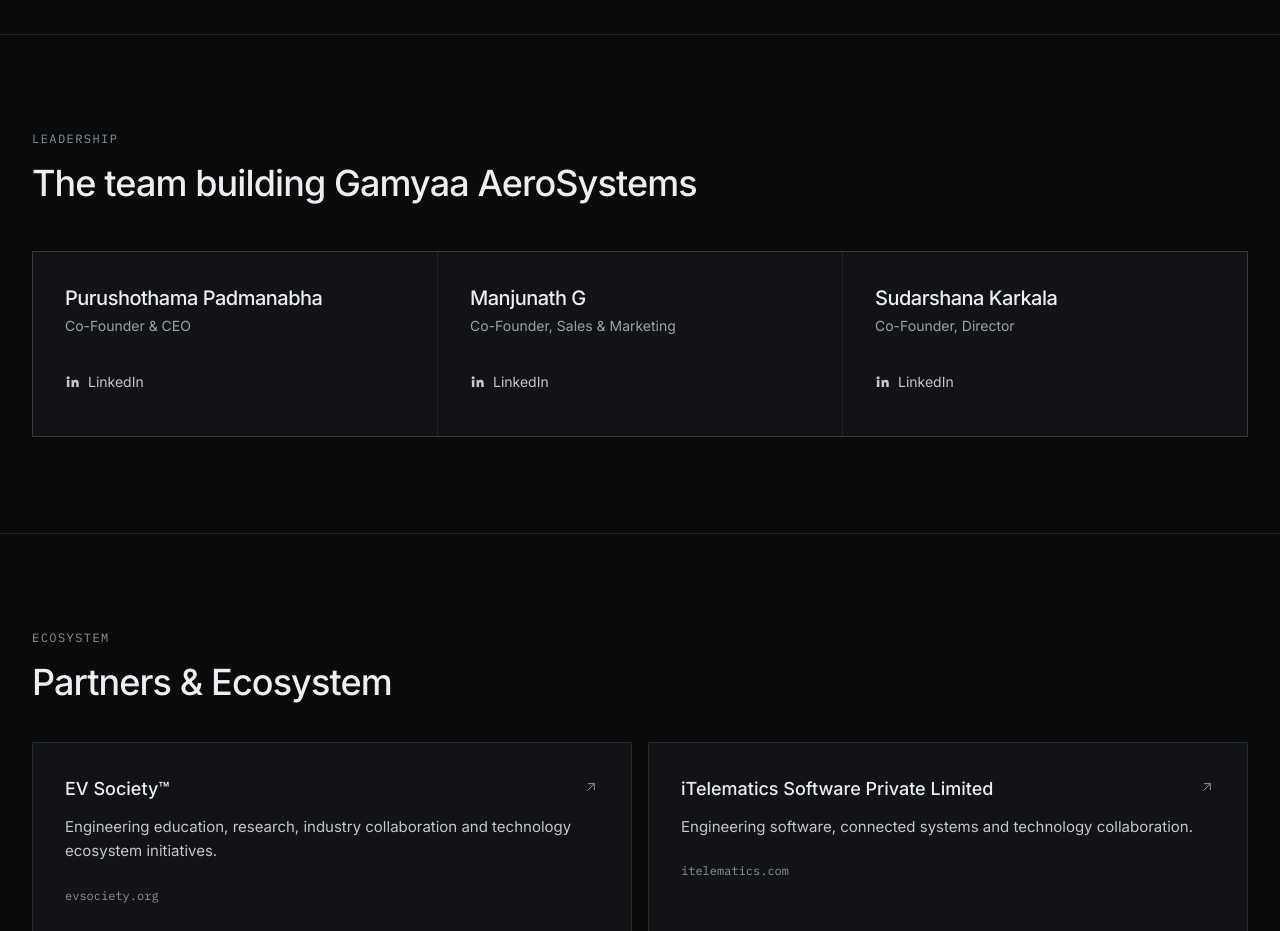
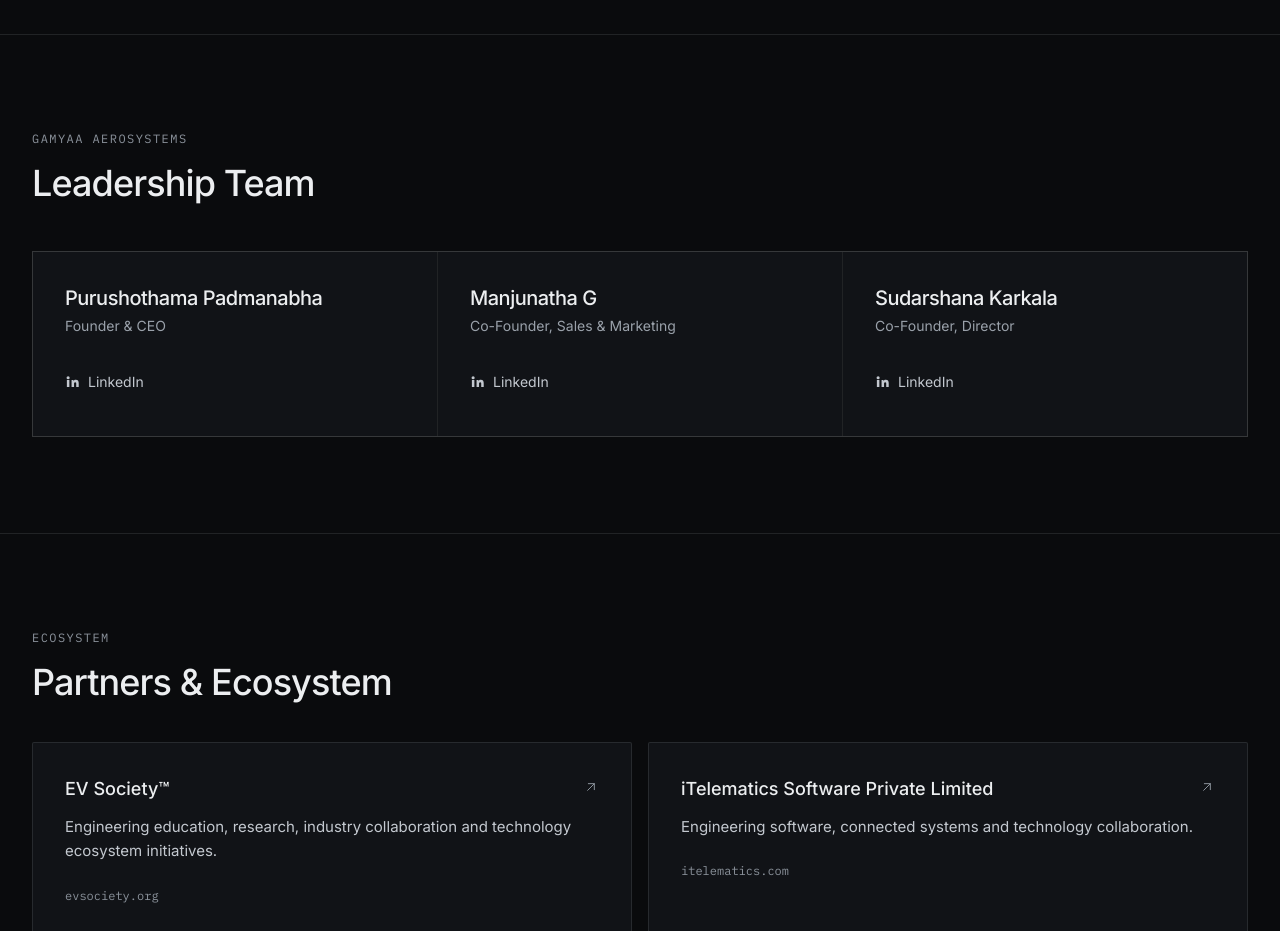
Before and after one commit to gamyaaaerosystems/gamyaa, a Next.js app: page /aerosystems/about in a window 1280 px wide. Shown: the part 2180-3111 px from the top of the page. Built offline with nearby package versions, Linux system fonts and the light colour scheme.

Commit message:
Fixed profile

```diff
--- a/src/components/sections/shared.tsx
+++ b/src/components/sections/shared.tsx
@@ -13,7 +13,7 @@
   return (
     <Section id={id} section="leadership">
       <Container>
-        <SectionHeader eyebrow="Leadership" title="The team building Gamyaa AeroSystems" />
+        <SectionHeader eyebrow="Gamyaa AeroSystems" title="Leadership Team" />
         <ul className="mt-12 grid gap-px overflow-hidden border border-line bg-line sm:grid-cols-3">
           {LEADERSHIP.map((p) => (
             <li key={p.name} className="flex flex-col bg-surface p-6 sm:p-8">
--- a/src/content/company.ts
+++ b/src/content/company.ts
@@ -12,13 +12,13 @@
 export const LEADERSHIP: Leader[] = [
   {
     name: "Purushothama Padmanabha",
-    role: "Co-Founder & CEO",
+    role: "Founder & CEO",
     linkedin: "https://www.linkedin.com/in/purushothama-padmanabha-1a75552/",
   },
   {
-    name: "Manjunath G",
+    name: "Manjunatha G",
     role: "Co-Founder, Sales & Marketing",
-    // PLACEHOLDER: replace with Manjunath G's own profile URL, then remove linkedinPlaceholder.
+    // PLACEHOLDER: replace with Manjunatha G's own profile URL, then remove linkedinPlaceholder.
     linkedin: "https://linkedin.com/in/sudarshanakarkala",
     linkedinPlaceholder: true,
   },
--- a/src/lib/analytics.ts
+++ b/src/lib/analytics.ts
@@ -119,7 +119,7 @@
 const ENUM_PARAMS: Partial<Record<AnalyticsParam, ReadonlySet<string>>> = {
   theme: new Set(["light", "dark", "system"]),
   partner_name: new Set(["EV Society", "iTelematics"]),
-  person_name: new Set(["Purushothama Padmanabha", "Manjunath G", "Sudarshana Karkala"]),
+  person_name: new Set(["Purushothama Padmanabha", "Manjunatha G", "Sudarshana Karkala"]),
   form_name: new Set(["aerosystems_contact", "gamyaa_contact"]),
   error_type: new Set([
     "validation",
--- a/src/lib/seo.ts
+++ b/src/lib/seo.ts
@@ -129,7 +129,7 @@
     ],
     founder: [
       { "@type": "Person", name: "Purushothama Padmanabha" },
-      { "@type": "Person", name: "Manjunath G" },
+      { "@type": "Person", name: "Manjunatha G" },
       { "@type": "Person", name: "Sudarshana Karkala" },
     ],
   };
```
Also changed, not shown: 2 other files (tests, documents, lock files or other folders).
